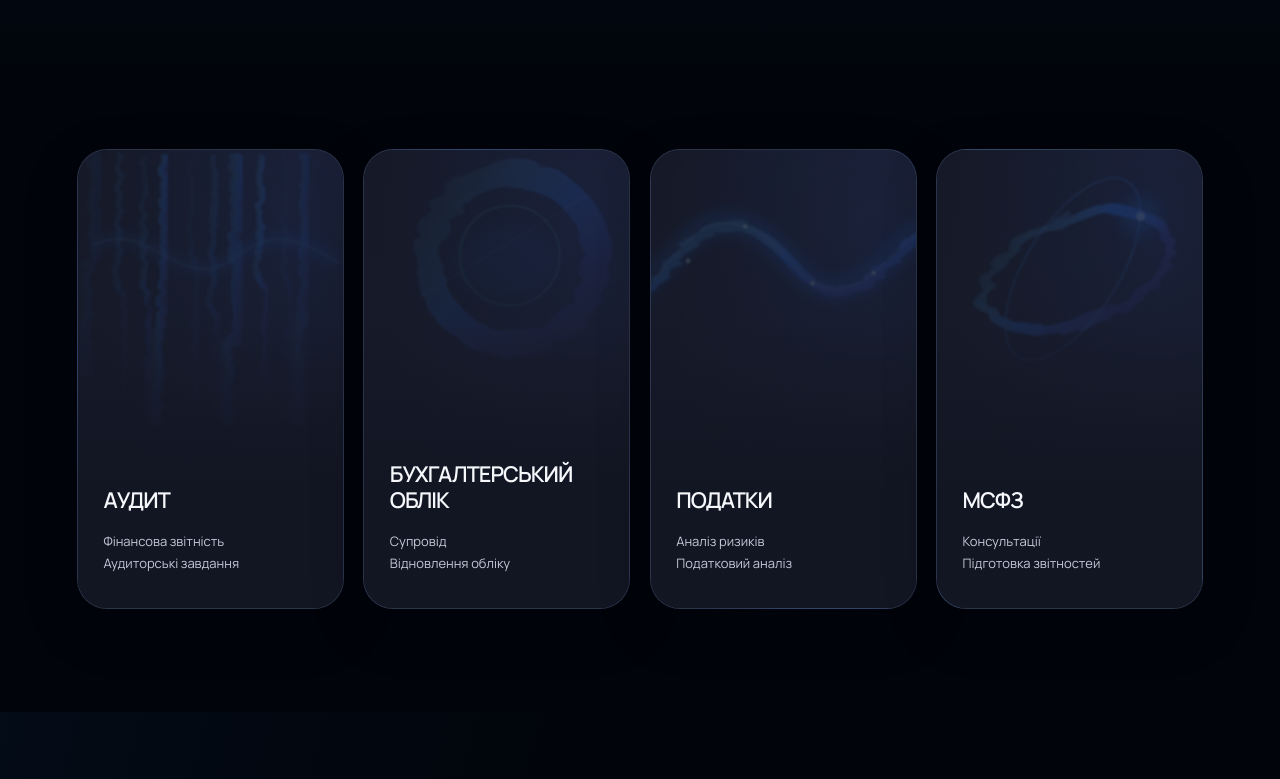
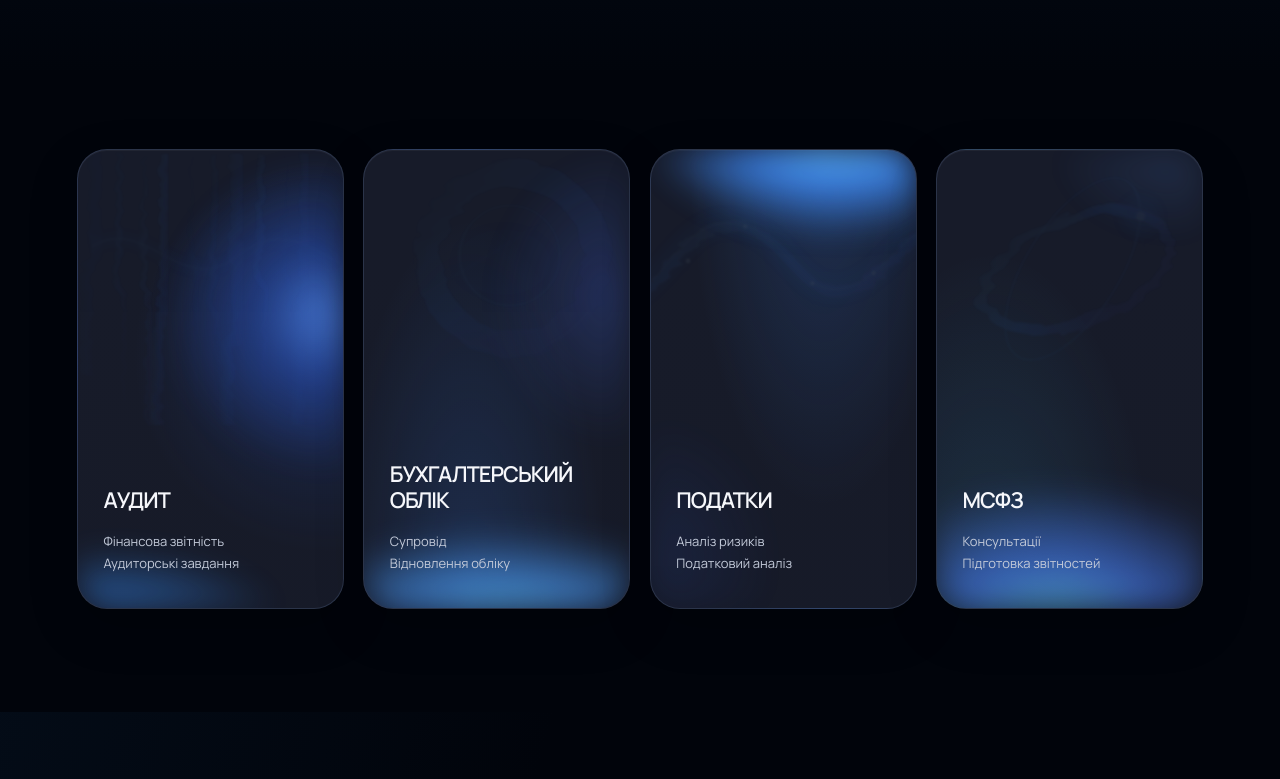
Before and after one commit to dnagorna3817-spec/website_akc_main, a Next.js app: page /about in a window 1280 px wide. Shown: the part 1721-2500 px from the top of the page. Built offline with nearby package versions, Linux system fonts and the light colour scheme.

Commit message:
Match service card cyan and cobalt edge-light gradients to reference

```diff
--- a/app/about/about.css
+++ b/app/about/about.css
@@ -1163,3 +1163,55 @@ body {
   .akc-about-figma .service, .akc-about-figma .service--1, .akc-about-figma .service--2, .akc-about-figma .service--3, .akc-about-figma .service--4 { min-height: 410px; border-radius: 26px; }
 }
 @media (prefers-reduced-motion: reduce) { .akc-about-figma .service:hover { transform: none; } }
+
+/* Reference-matched luminous card gradients: restrained charcoal with cyan/cobalt edge glow. */
+.akc-about-figma .service,
+.akc-about-figma .service--1,
+.akc-about-figma .service--2,
+.akc-about-figma .service--3,
+.akc-about-figma .service--4 {
+  background-color: #1b1e2b;
+  background-image: none;
+  box-shadow: inset 0 1px rgba(255,255,255,.045), 0 18px 50px rgba(0,0,0,.2);
+}
+.akc-about-figma .service__art { background: transparent; }
+.akc-about-figma .service__art::after { background: none; }
+.akc-about-figma .service::after {
+  z-index: -1;
+  inset: 0;
+  background: linear-gradient(180deg, transparent 0%, rgba(20,23,35,.03) 48%, rgba(20,23,35,.16) 100%);
+}
+.akc-about-figma .service::before {
+  position: absolute;
+  z-index: -1;
+  inset: 0;
+  content: "";
+  pointer-events: none;
+  border-radius: inherit;
+  background:
+    radial-gradient(ellipse 78% 44% at 93% 36%, rgba(82,143,255,.77) 0%, rgba(48,101,238,.4) 31%, transparent 78%),
+    radial-gradient(ellipse 85% 25% at 11% 108%, rgba(100,252,255,.95) 0%, rgba(56,145,255,.75) 30%, transparent 85%);
+  filter: blur(15px);
+  opacity: .94;
+}
+.akc-about-figma .service--2::before {
+  background:
+    radial-gradient(ellipse 100% 27% at 52% 107%, rgba(120,255,252,.98), rgba(76,159,255,.83) 44%, transparent 90%),
+    radial-gradient(ellipse 58% 38% at 96% 32%, rgba(76,119,255,.25), transparent 85%);
+}
+.akc-about-figma .service--3::before {
+  background:
+    radial-gradient(ellipse 85% 30% at 70% -8%, rgba(140,255,254,.95), rgba(63,142,255,.9) 48%, transparent 90%),
+    radial-gradient(ellipse 60% 40% at 0% 90%, rgba(55,99,230,.15), transparent 80%);
+}
+.akc-about-figma .service--4::before {
+  background:
+    radial-gradient(ellipse 95% 36% at 45% 106%, rgba(108,245,255,.85), rgba(73,130,255,.76) 42%, transparent 92%),
+    radial-gradient(ellipse 60% 25% at 90% 0%, rgba(91,150,255,.16), transparent 80%);
+}
+.akc-about-figma .service__art svg { opacity: .06; }
+.akc-about-figma .service__content { z-index: 2; }
+@media (prefers-reduced-motion: no-preference) {
+  .akc-about-figma .service::before { transition: opacity .4s ease, filter .4s ease; }
+  .akc-about-figma .service:hover::before { opacity: 1; filter: blur(11px); }
+}
```
